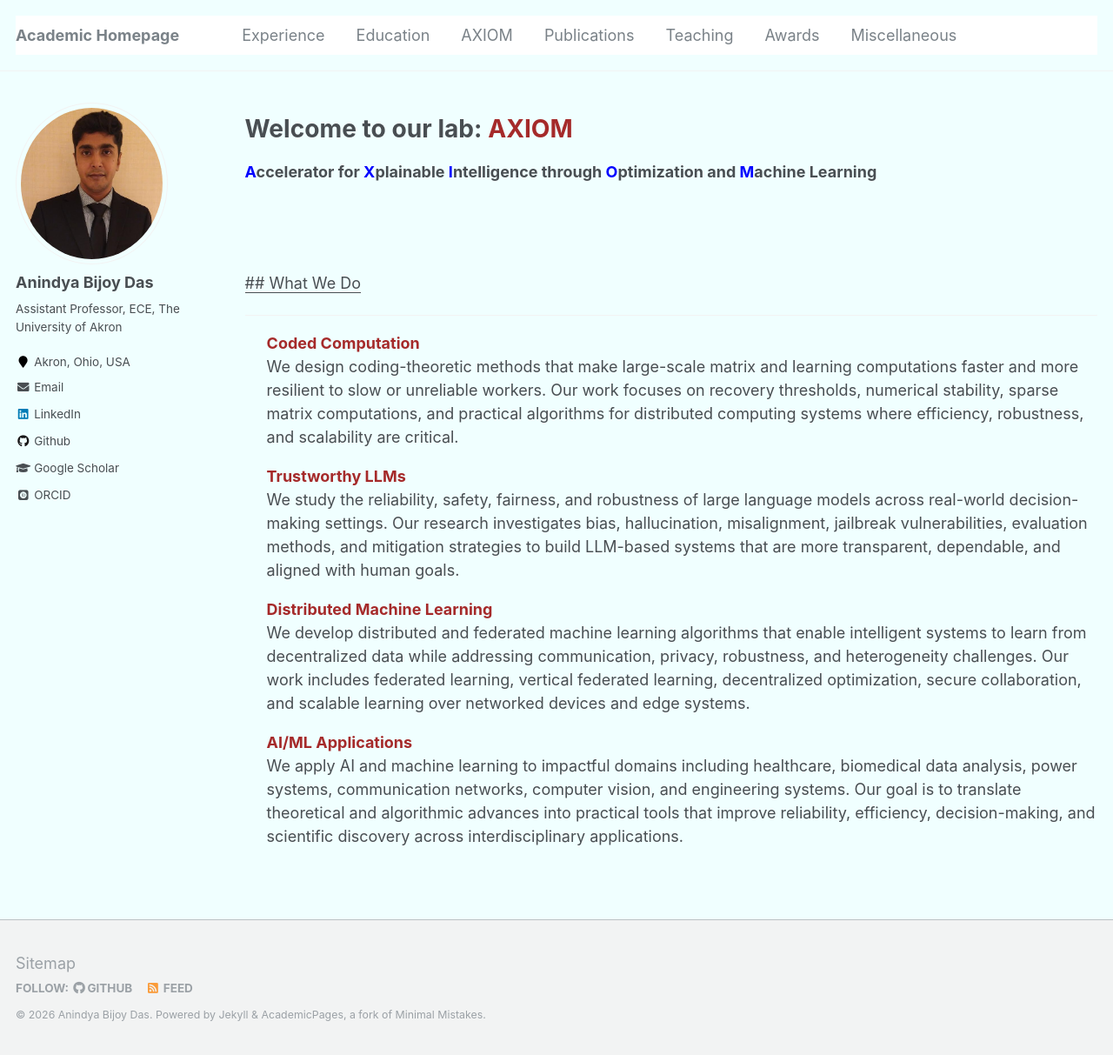
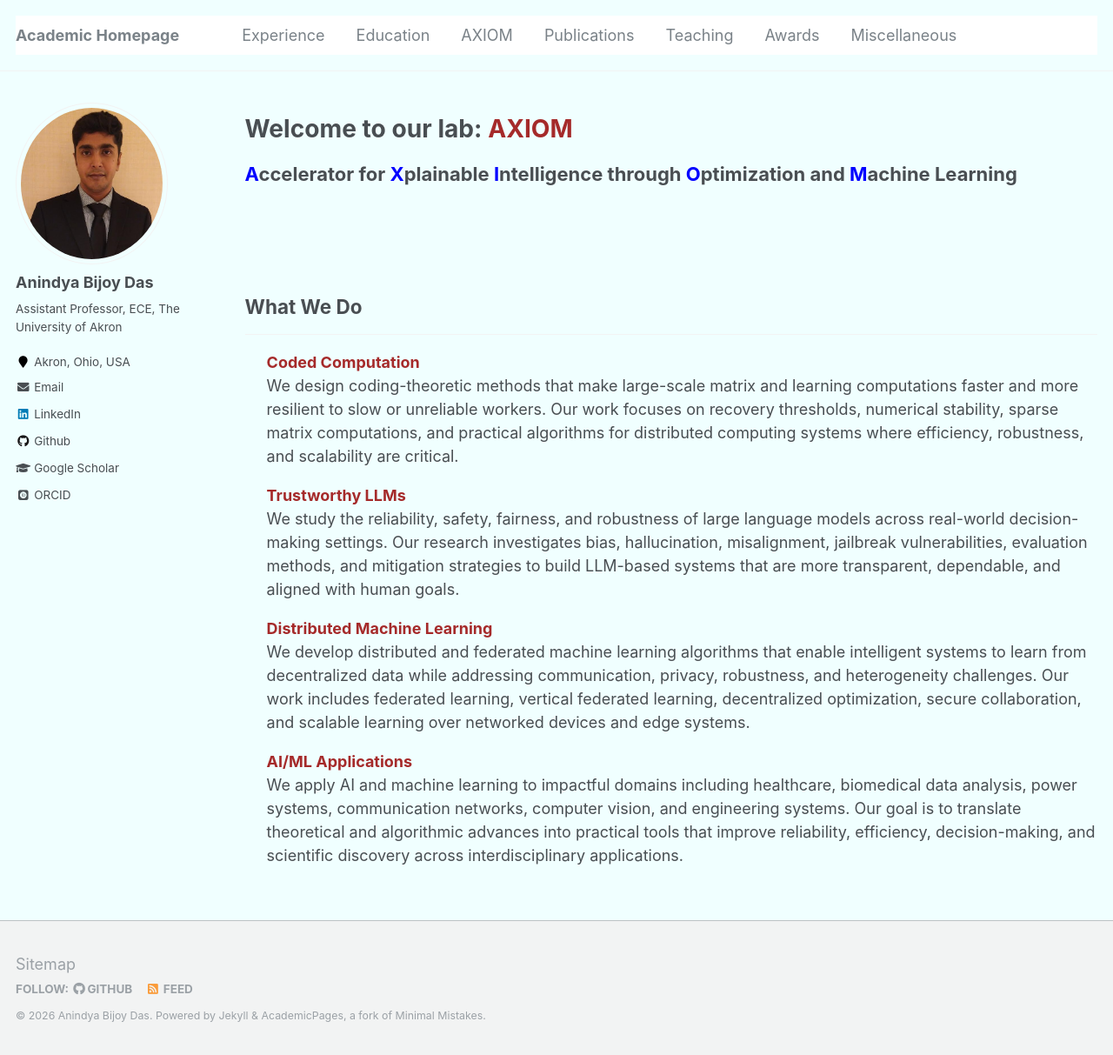
Before and after one commit to anindyabijoydas/portfolio, a Jekyll site: the page built from _pages/axiom.md, in a window 1280 px wide and 1213 px high. Shown: the whole window at 87% size. Built offline with Jekyll 4.4.1, drawn with Linux system fonts in a browser that asks for light colours; some web fonts are replaced.

Commit message:
Update axiom.md

```diff
--- a/_pages/axiom.md
+++ b/_pages/axiom.md
@@ -27,7 +27,7 @@ Welcome to our lab: <span style="color:brown">**AXIOM**</span>
 ======
 
 
-<span style="font-size:18px; font-weight:bold;">
+<span style="font-size:22px; font-weight:bold;">
 <span style="color:blue">A</span>ccelerator for
 <span style="color:blue">X</span>plainable
 <span style="color:blue">I</span>ntelligence through
@@ -37,8 +37,7 @@ Welcome to our lab: <span style="color:brown">**AXIOM**</span>
 
 <br/><br/>
 
-<u>## What We Do</u>
-
+## What We Do
 ----
 
 <div class="research-block">
```
